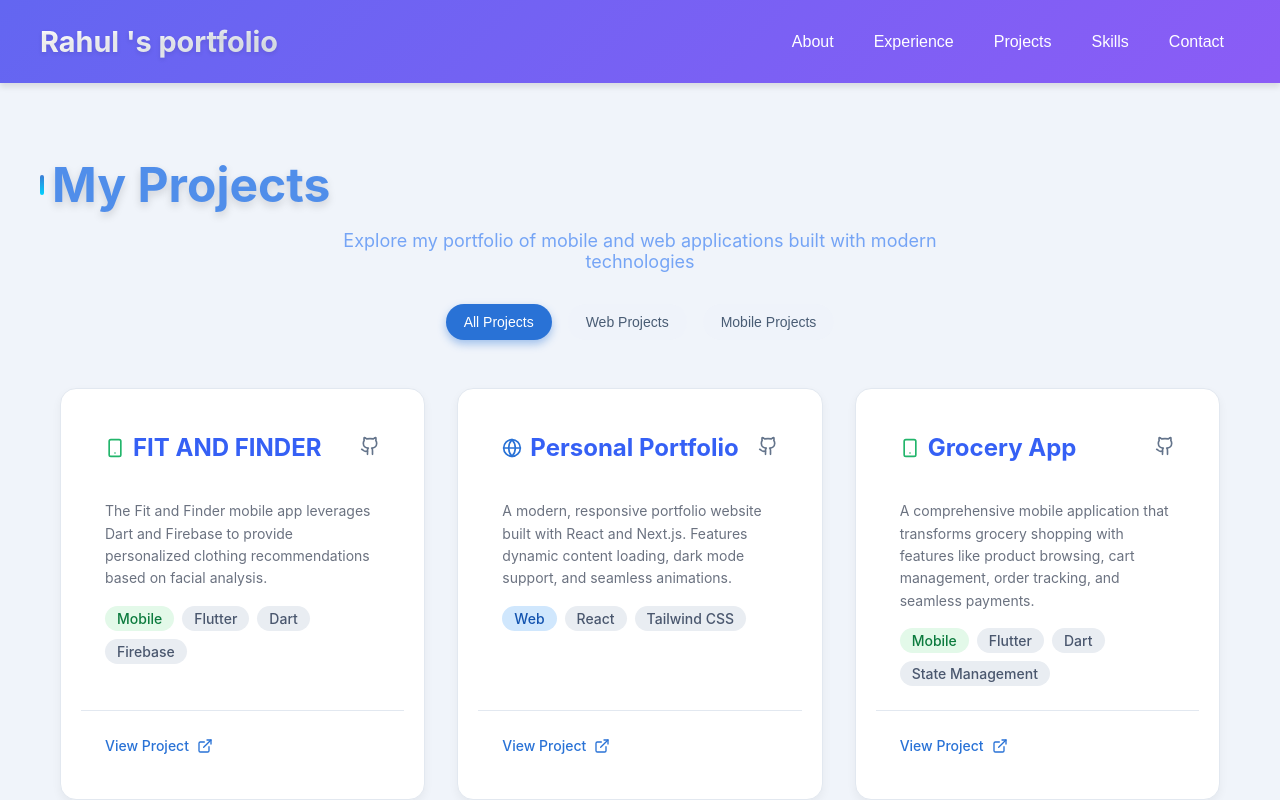
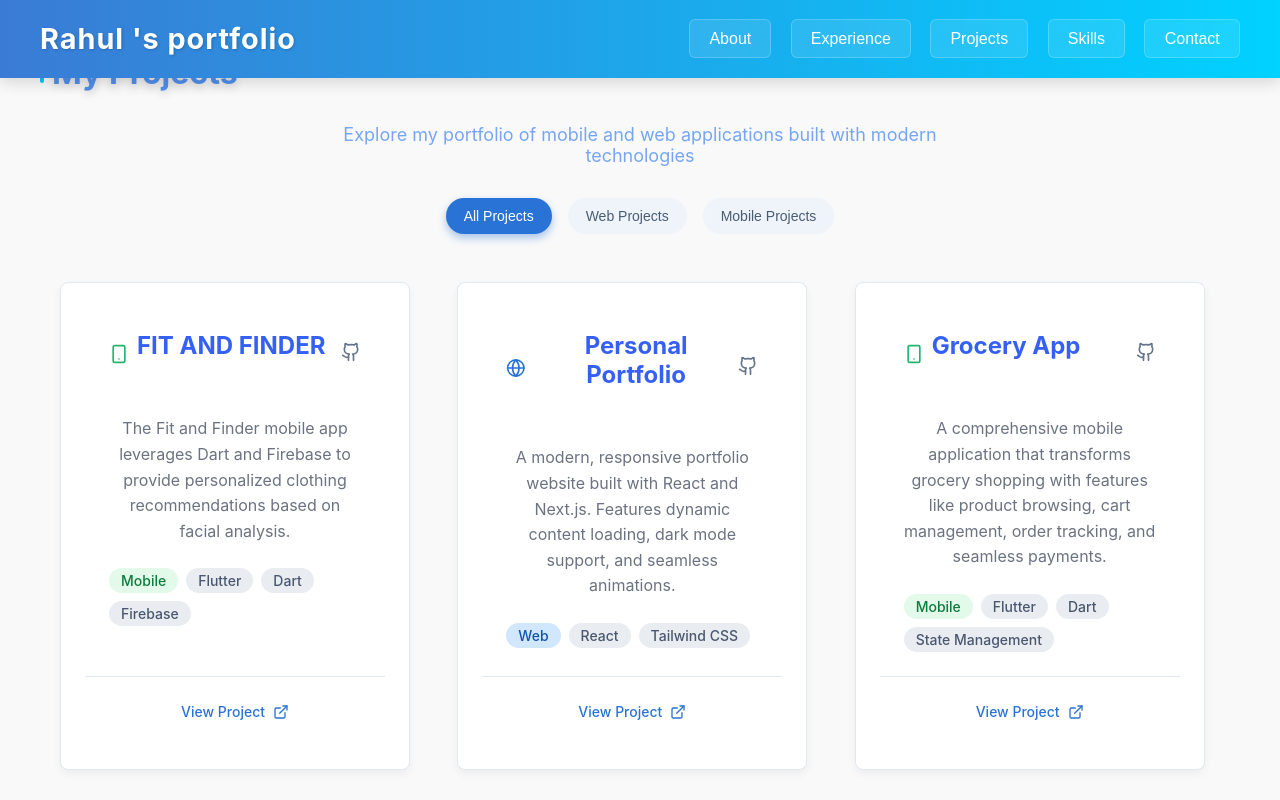
Before and after one commit to rahulitme/myportfolio, a React (Create React App) app: page / in a window 1280 px wide. Both pictures are taken after a click on the button "Projects". Shown: the top 800 px of the page. Built offline with nearby package versions, Linux system fonts and the light colour scheme.

Commit message:
add the file

```diff
--- a/src/allpages/Projects.css
+++ b/src/allpages/Projects.css
@@ -1,8 +1,8 @@
 /* Projects Container */
 .projects-container {
   min-height: 100vh;
-  background-color: #f0f4fa;
-  padding: 40px 20px;
+  padding: 2rem;
+  background-color: #f9f9f9;
 }
 
 .projects-content {
@@ -17,10 +17,11 @@
 }
 
 .projects-title {
-  font-size: 3rem;
+  text-align: center;
+  font-size: 2rem;
   font-weight: 700;
   color: #508eea;
-  margin-bottom: 16px;
+  margin-bottom: 2rem;
   text-shadow: 0px 4px 8px rgba(0, 0, 0, 0.15);
 }
 
@@ -70,10 +71,21 @@
   padding: 0 20px;
 }
 
+.projects-list {
+  display: flex;
+  flex-wrap: wrap;
+  gap: 2rem;
+  justify-content: center;
+}
+
 /* Project Card */
 .project-card {
-  background-color: #ffffff;
-  border-radius: 16px;
+  background-color: white;
+  padding: 1.5rem;
+  border-radius: 8px;
+  box-shadow: 0 4px 8px rgba(0, 0, 0, 0.1);
+  width: 300px;
+  text-align: center;
   border: 1px solid #e2e8f0;
   transition: all 0.3s ease;
   display: flex;
@@ -113,7 +125,7 @@
   font-size: 1.5rem;
   font-weight: 700;
   color: #3560f5;
-  margin: 0;
+  margin: 0 0 1rem 0;
   transition: color 0.3s ease;
 }
 
@@ -133,8 +145,9 @@
 }
 
 .project-description {
+  font-size: 1rem;
   color: #6b7280;
-  margin-bottom: 16px;
+  margin-bottom: 1.5rem;
   line-height: 1.6;
 }
 
@@ -186,6 +199,16 @@
 
 .view-project:hover {
   color: #1e40af;
+}
+
+.project-link {
+  color: #007bff;
+  text-decoration: none;
+  font-weight: bold;
+}
+
+.project-link:hover {
+  text-decoration: underline;
 }
 
 /* Media Queries */
--- a/src/components/layout/Footer.css
+++ b/src/components/layout/Footer.css
@@ -1,5 +1,5 @@
 .footer {
-  background: linear-gradient(135deg, #6366f1 0%, #8b5cf6 100%);
+  background: linear-gradient(to right, #3a7bd5, #00d2ff);
   color: white;
   padding: 2rem 0;
   text-align: center;
--- a/src/components/layout/Header.css
+++ b/src/components/layout/Header.css
@@ -1,12 +1,12 @@
 .header {
-  background: linear-gradient(135deg, #6366f1 0%, #8b5cf6 100%);
-  color: white;
-  padding: 1.5rem 0;
-  position: sticky;
+  background: linear-gradient(to right, #3a7bd5, #00d2ff);
+  padding: 1.2rem 0;
+  box-shadow: 0 4px 15px rgba(0, 0, 0, 0.15);
+  position: fixed;
   top: 0;
-  z-index: 100;
-  box-shadow: 0 4px 6px rgba(0, 0, 0, 0.1);
-  transition: all 0.3s ease;
+  left: 0;
+  right: 0;
+  z-index: 1000;
 }
 
 .header-container {
@@ -16,97 +16,58 @@
   display: flex;
   justify-content: space-between;
   align-items: center;
-  flex-wrap: wrap;
 }
 
 .header-title {
+  color: #ffffff;
   font-size: 1.8rem;
   font-weight: 700;
+  letter-spacing: 1px;
   margin: 0;
-  background: linear-gradient(to right, #ffffff, #e2e8f0);
-  -webkit-background-clip: text;
-  -webkit-text-fill-color: transparent;
-  text-shadow: 0 2px 4px rgba(0, 0, 0, 0.1);
-  transition: transform 0.3s ease;
-}
-
-.header-title:hover {
-  transform: scale(1.05);
+  text-shadow: 1px 1px 3px rgba(0, 0, 0, 0.2);
 }
 
 .header-nav {
   display: flex;
-  gap: 0.5rem;
+  gap: 1.2rem;
 }
 
 .header-nav button {
-  background: transparent;
-  border: none;
-  color: white;
+  background: rgba(255, 255, 255, 0.1);
+  border: 1px solid rgba(255, 255, 255, 0.2);
+  color: #ffffff;
   font-size: 1rem;
   font-weight: 500;
-  padding: 0.5rem 1rem;
-  cursor: pointer;
-  border-radius: 0.375rem;
-  transition: all 0.2s ease;
-  position: relative;
+  padding: 0.6rem 1.2rem;
+  transition: all 0.3s ease;
+  border-radius: 6px;
+  backdrop-filter: blur(5px);
 }
 
 .header-nav button:hover {
-  background-color: rgba(255, 255, 255, 0.1);
+  background: rgba(255, 255, 255, 0.2);
   transform: translateY(-2px);
+  box-shadow: 0 4px 8px rgba(0, 0, 0, 0.1);
 }
 
-.header-nav button::after {
-  content: '';
-  position: absolute;
-  width: 0;
-  height: 2px;
-  bottom: 0;
-  left: 50%;
-  background-color: white;
-  transition: all 0.3s ease;
-  transform: translateX(-50%);
+.header-nav button:active {
+  transform: translateY(0);
 }
 
-.header-nav button:hover::after {
-  width: 80%;
-}
-
-/* Responsive styles */
+/* Responsive design */
 @media (max-width: 768px) {
   .header-container {
     flex-direction: column;
     gap: 1rem;
+    padding: 1rem;
   }
 
   .header-nav {
-    width: 100%;
+    flex-wrap: wrap;
     justify-content: center;
-    flex-wrap: wrap;
+  }
+
+  .header-title {
+    font-size: 1.5rem;
   }
 }
-
-/* Animation for page load */
-@keyframes fadeIn {
-  from {
-    opacity: 0;
-    transform: translateY(-20px);
-  }
-  to {
-    opacity: 1;
-    transform: translateY(0);
-  }
-}
-
-.header {
-  animation: fadeIn 0.5s ease-out forwards;
-}
-
-/* Glass effect variant - uncomment to use */
-/*
-.header {
-  background: rgba(99, 102, 241, 0.8);
-  backdrop-filter: blur(8px);
-}
-*/
```
